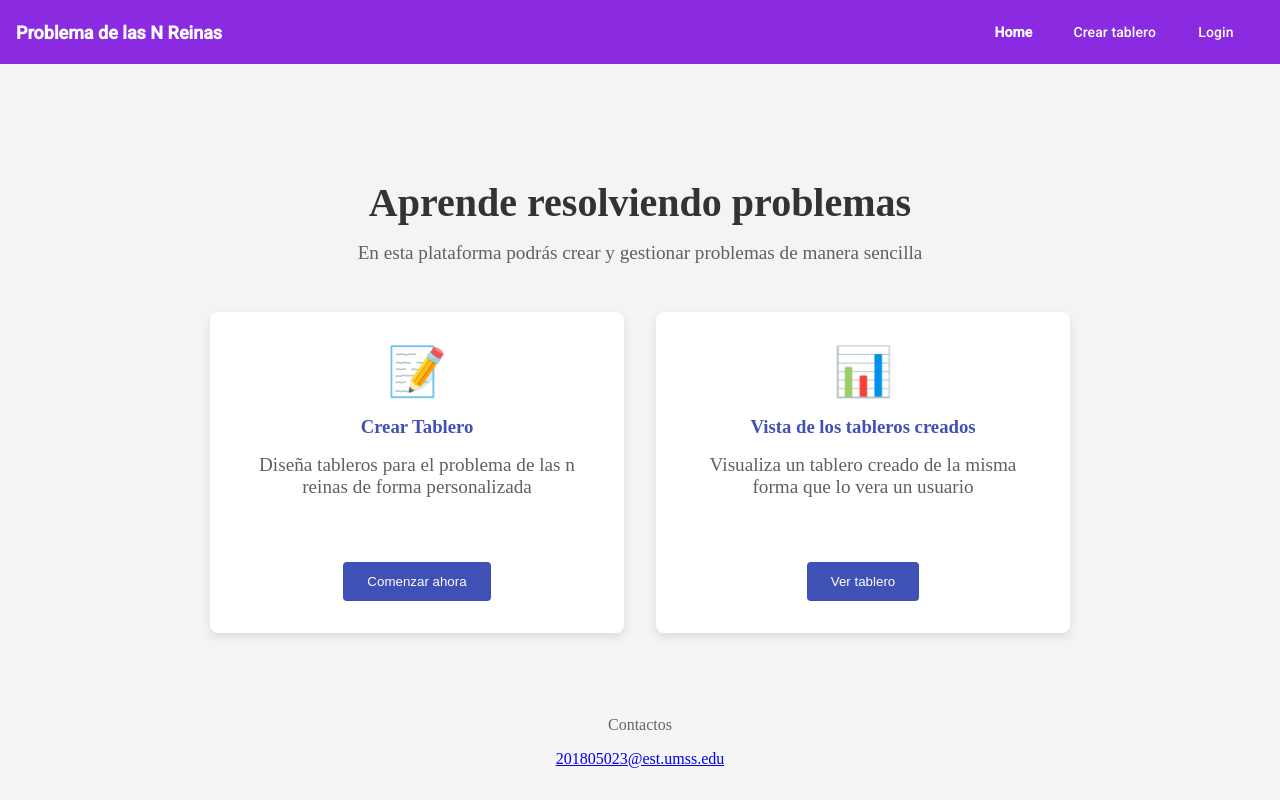
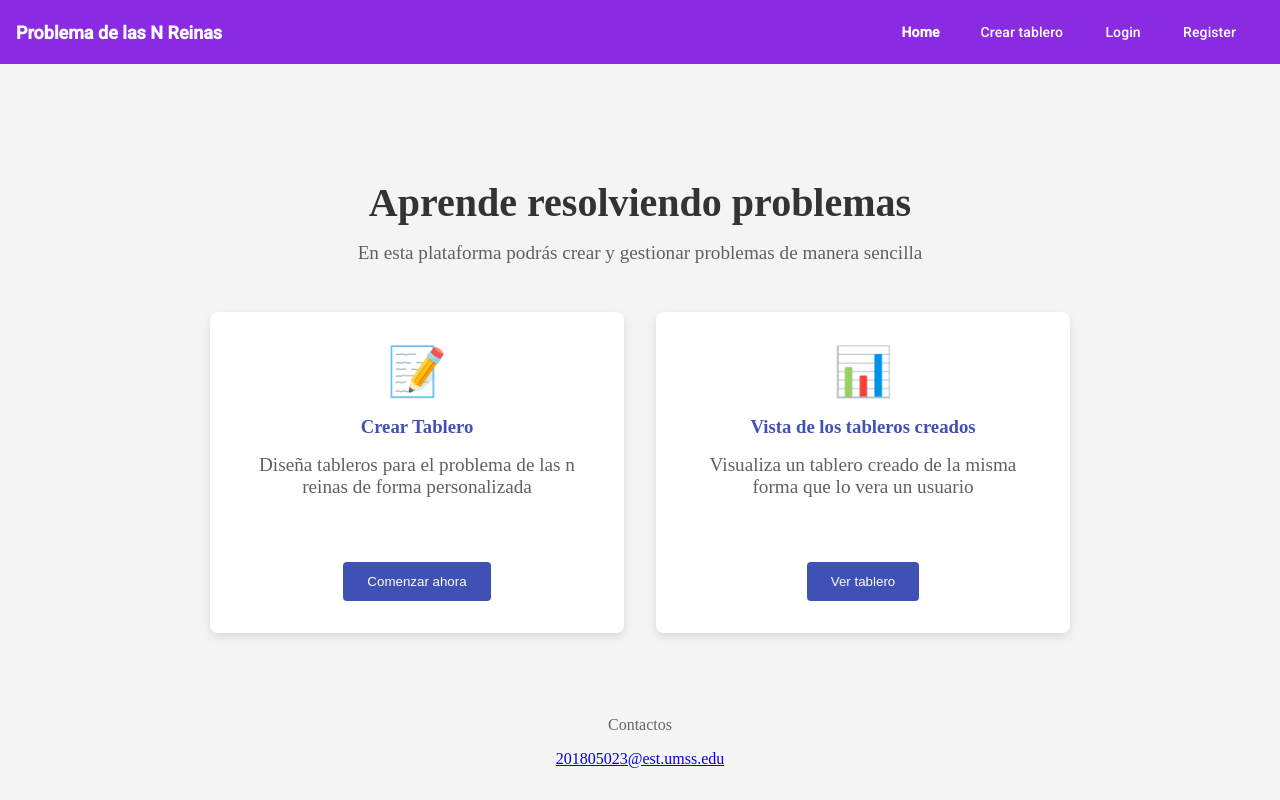
Before and after one commit to Frosmin/Proyecto_progra_web, an Angular app in the folder frontend/angular/: page / in a window 1280 px wide. Built offline with nearby package versions, Linux system fonts and the light colour scheme.

Commit message:
add: agregar opción de registro en la barra de navegación

```diff
--- a/frontend/angular/src/app/app.routes.ts
+++ b/frontend/angular/src/app/app.routes.ts
@@ -12,4 +12,5 @@ export const routes: Routes = [
   { path: 'view/:id', component: VistaComponent },
   { path: 'crear', component: FormComponent },
   { path: 'login', component: LoginComponent },
+  // {path: 'register',}
 ];
--- a/frontend/angular/src/app/shared/navbar/navbar.component.html
+++ b/frontend/angular/src/app/shared/navbar/navbar.component.html
@@ -33,6 +33,15 @@
         <button *ngIf="authService.isLoggedIn()" mat-menu-item (click)="logout()">
           Logout
         </button>
+                <button
+          *ngIf="!authService.isLoggedIn()"
+          mat-menu-item
+          routerLink="/register"
+          routerLinkActive="active-btn"
+          [routerLinkActiveOptions]="{ exact: true }"
+        >
+          Register
+        </button>
       </mat-menu>
 
       <!-- <button matIconButton class="navbar-icon"> -->
@@ -65,6 +74,15 @@
         >Login</a
       >
       <a *ngIf="authService.isLoggedIn()" mat-button (click)="logout()">Logout</a>
+
+      <a
+        *ngIf="!authService.isLoggedIn()"
+        mat-button
+        routerLink="/register"
+        routerLinkActive="active-link"
+        [routerLinkActiveOptions]="{ exact: true }"
+        >Register</a
+      >
     </div>
   </div>
 </mat-toolbar>
```
